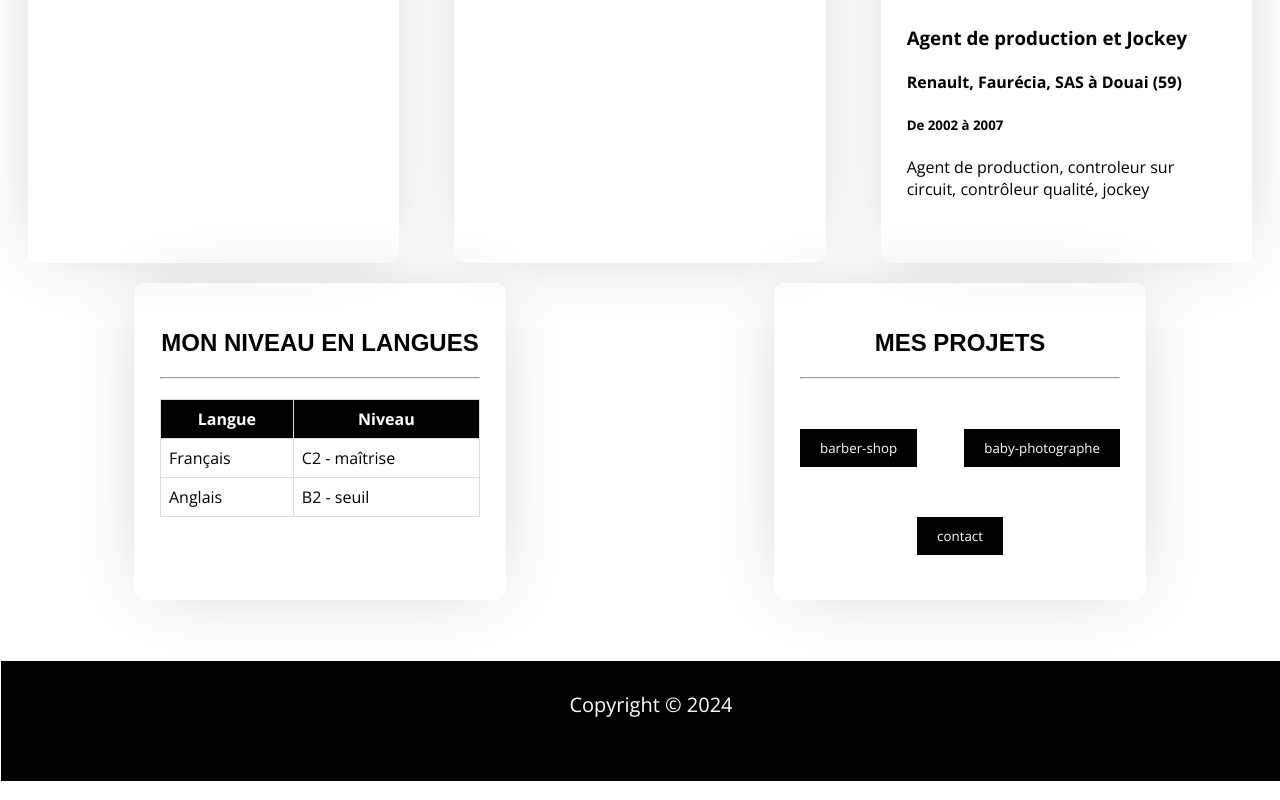
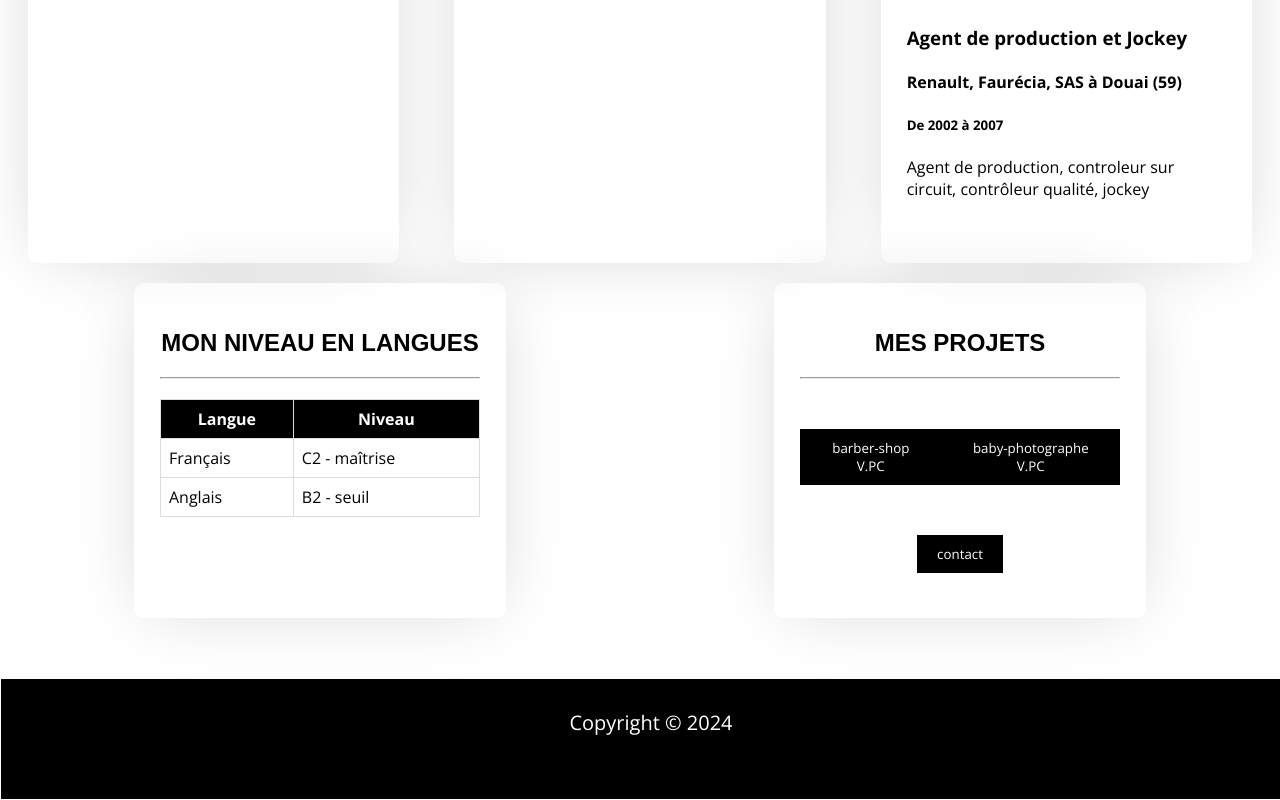
Before and after one commit to pirate62/cv-html-css.github.io, a plain HTML site: page index.html in a window 1280 px wide. Shown: the part 2324-3124 px from the top of the page. Drawn offline with nearby package versions, Linux system fonts and the light colour scheme; a web font is replaced by a local one.

Commit message:
refactor: modif button project

```diff
--- a/index.html
+++ b/index.html
@@ -136,8 +136,8 @@
         <h2>Mes projets</h2>
         <hr>
         <article class="article-contact">
-        <a href="https://simplon-hdf.github.io/BarberShop-hilltop-kings.github.io/"><button>barber-shop</button></a>
-        <a href="https://simplon-hdf.github.io/PetiteMerveille.github.io/"><button>baby-photographe</button></a>
+        <a href="https://simplon-hdf.github.io/BarberShop-hilltop-kings.github.io/"><button>barber-shop V.PC</button></a>
+        <a href="https://simplon-hdf.github.io/PetiteMerveille.github.io/"><button>baby-photographe V.PC</button></a>
       </article>
         <form action="mailto:jonathan.gorczyca62110@gmail.com" method="get"
               id="contact-form">
```
